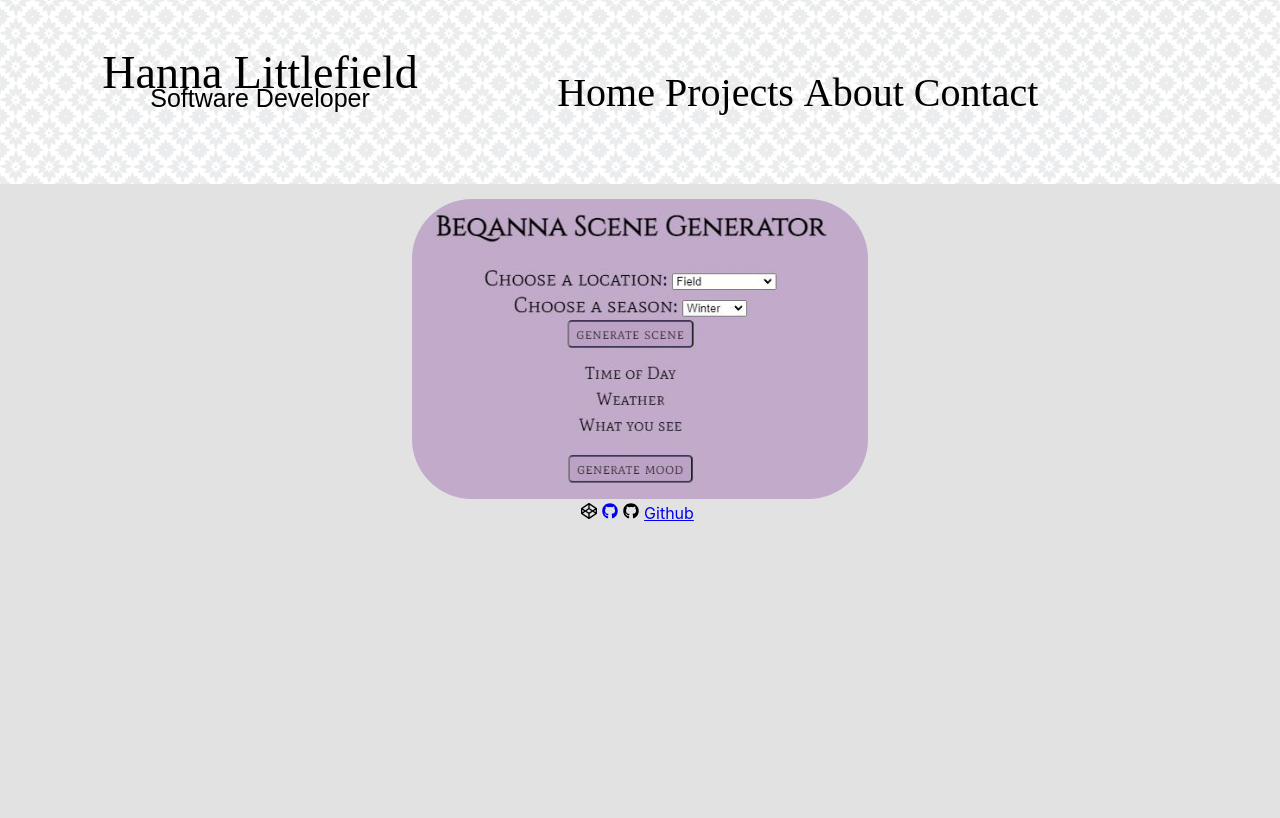
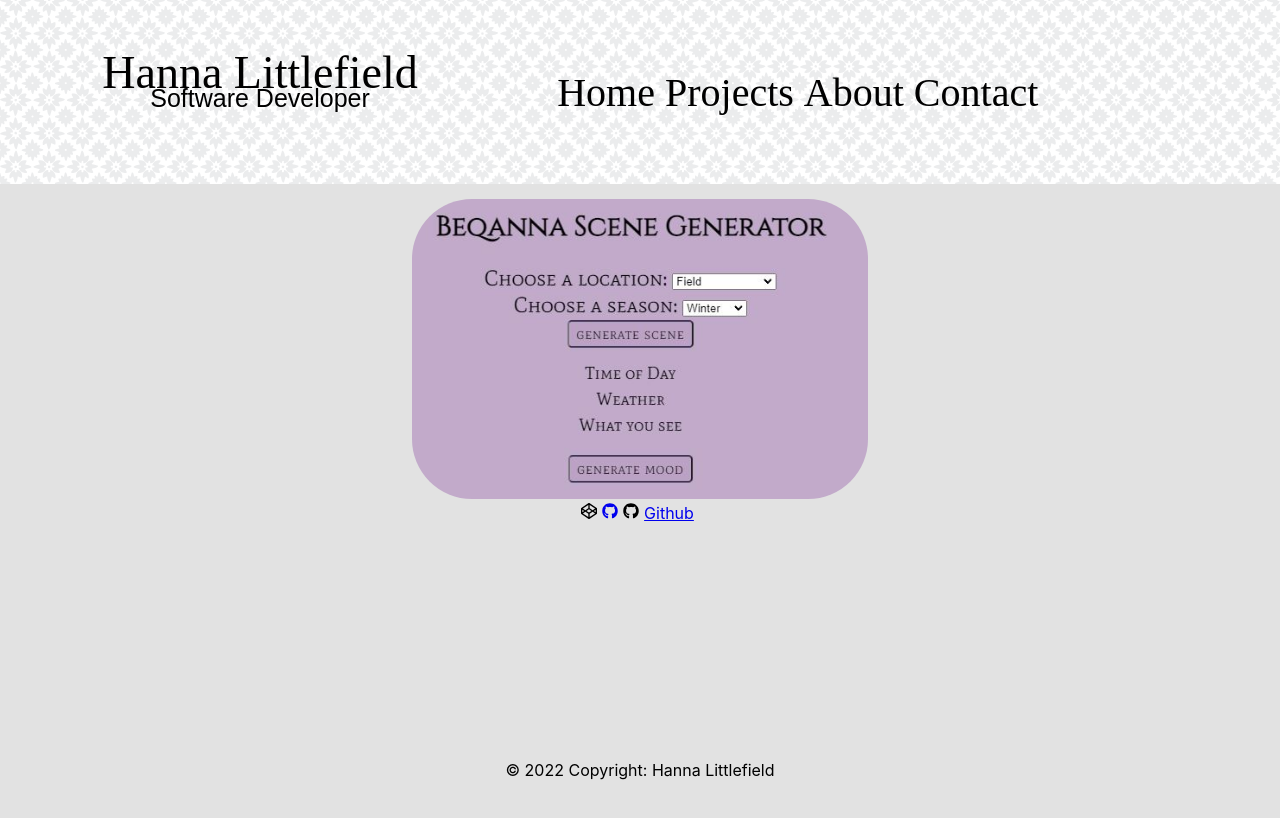
Before and after one commit to hannamlittlefield/AlexanderSucks, a React (Create React App) app: page /projects in a window 1280 px wide. Shown: the top 818 px of the page. Built offline with nearby package versions, Linux system fonts and the light colour scheme; a web font is replaced by a local one.

Commit message:
adding footer to the bottom and styling

```diff
--- a/src/App.css
+++ b/src/App.css
@@ -82,3 +82,11 @@ a {
 		font-weight: bold;
 		color: #bbb5c3;
 		border-right: 1px solid #ccc; }
+
+.footer{
+    position: absolute;
+    bottom: 0;
+    width: 100%;
+    height: 40px;
+    background-color: #e2e2e2;
+}
--- a/src/App.js
+++ b/src/App.js
@@ -3,7 +3,7 @@ import './App.css';
 import NavTopBar from './Navbar';
 import { Container } from 'react-bootstrap';
 import styled from 'styled-components';
-
+import Footer from './Footer';
 const StyledCont = styled(Container)`
 background-color: #e2e2e2;
 height: 100vh;
@@ -20,6 +20,7 @@ export default function App() {
         <NavTopBar/>
       </header>
       <Outlet />
+      <Footer/>
     </div>
   );
 }
--- /dev/null
+++ b/src/Footer.js
@@ -0,0 +1,12 @@
+import React from 'react';
+
+
+export default function Footer(){
+    return(
+    <div>
+    <footer className="footer">
+        © 2022 Copyright: Hanna Littlefield
+    </footer>
+  </div>
+    )
+}
```
